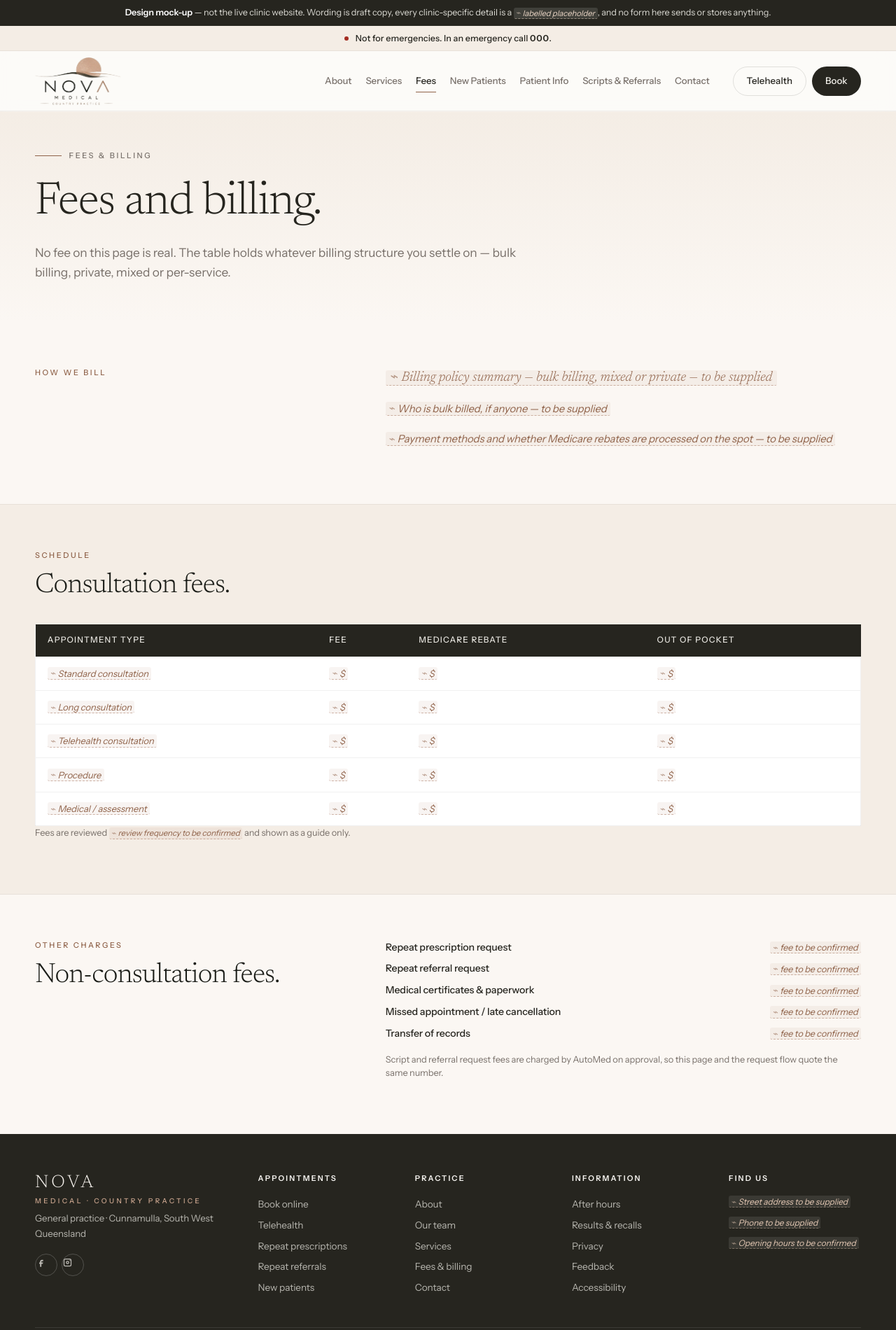
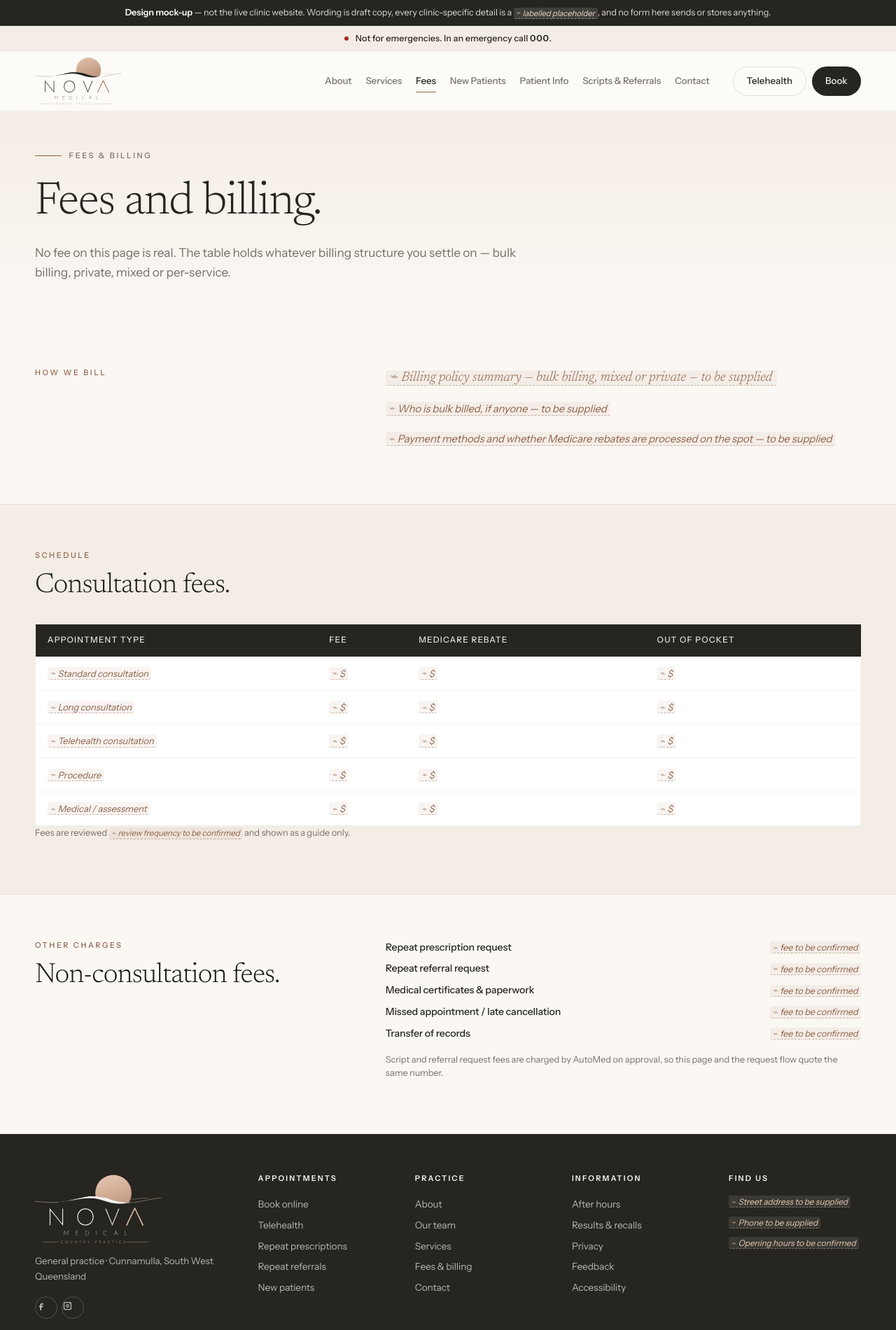
Before and after one commit to anirudhatalmale6-alt/rural-clinic-site-preview, a plain HTML site: page fees.html in a window 1280 px wide. Shown: the top 1900 px of the page at 70% size. Drawn offline with Linux system fonts and the light colour scheme.

Commit message:
Vector logo rebuilt: SVG in header, reversed SVG in footer, favicons

```diff
--- a/fees.html
+++ b/fees.html
@@ -9,6 +9,9 @@
 <link rel="preconnect" href="https://fonts.googleapis.com">
 <link rel="preconnect" href="https://fonts.gstatic.com" crossorigin>
 <link href="https://fonts.googleapis.com/css2?family=Newsreader:ital,opsz,wght@0,6..72,200;0,6..72,300;0,6..72,400;1,6..72,300&family=Instrument+Sans:wght@400;500;600&display=swap" rel="stylesheet">
+<link rel="icon" href="favicon.svg" type="image/svg+xml">
+<link rel="icon" href="favicon-512.png" sizes="512x512">
+<link rel="apple-touch-icon" href="apple-touch-icon.png">
 <link rel="stylesheet" href="styles.css">
 </head>
 <body>
@@ -25,8 +28,8 @@
 
 <header class="site">
   <div class="wrap hdr">
-    <a class="brand" href="index.html" aria-label="Nova Medical Country Practice — home">
-      <img class="logo" src="logo.png" alt="Nova Medical — Country Practice" width="531" height="293">
+    <a class="brand" href="index.html" aria-label="Nova Country Practice — home">
+      <img class="logo" src="logo.svg" alt="Nova Country Practice" width="531" height="293">
     </a>
     <nav class="mainnav" aria-label="Main"><a href="about.html">About</a><a href="services.html">Services</a><a href="fees.html" class="on">Fees</a><a href="new-patients.html">New Patients</a><a href="patient-info.html">Patient Info</a><a href="requests.html">Scripts &amp; Referrals</a><a href="contact.html">Contact</a></nav>
     <div class="hdr-actions">
@@ -94,7 +97,7 @@
   <div class="wrap">
     <div class="fgrid">
       <div class="fcol fbrand">
-        <p class="fwordmark"><span class="fw1">Nova</span><span class="fw2">Medical &middot; Country Practice</span></p>
+        <img class="flogo" src="logo-reversed.svg" alt="Nova Country Practice" width="531" height="293">
         <p class="fsub">General practice &middot; Cunnamulla, South West Queensland</p>
         <div class="socials">
           <a href="#" aria-label="Facebook (link to be supplied)"><svg viewBox="0 0 24 24" aria-hidden="true"><path d="M14 9h3V6h-3c-2.2 0-4 1.8-4 4v2H8v3h2v7h3v-7h3l1-3h-4v-2c0-.6.4-1 1-1z"/></svg></a>
--- a/styles.css
+++ b/styles.css
@@ -360,9 +360,7 @@ header.site{position:sticky;top:0;z-index:100;background:rgba(252,251,249,.9);ba
 /* ---------- footer ---------- */
 footer.site{background:var(--deep);color:rgba(240,238,232,.72);padding:3.6rem 0 1.8rem;font-size:.88rem}
 footer .ph{background:rgba(255,255,255,.09);color:#E3C7B3;border-bottom-color:rgba(227,199,179,.4)}
-.fwordmark{font-family:var(--serif);font-weight:300;color:#F7F3EE;line-height:1;margin-bottom:.55rem}
-.fwordmark .fw1{display:block;font-size:1.6rem;letter-spacing:.16em;text-transform:uppercase}
-.fwordmark .fw2{display:block;font-family:var(--sans);font-size:.62rem;letter-spacing:.34em;text-transform:uppercase;color:var(--clay-lt);margin-top:.5rem;font-weight:500}
+.flogo{width:180px;height:auto;margin-bottom:.9rem}
 footer .socials a{border-color:rgba(255,255,255,.2);color:rgba(240,238,232,.75)}
 footer .socials a:hover{background:var(--clay-lt);color:var(--deep);border-color:var(--clay-lt)}
 .fgrid{display:grid;grid-template-columns:1.5fr repeat(4,1fr);gap:2.2rem}
```
Also changed, not shown: about.html (+6 -3 lines), contact.html (+6 -3 lines), index.html (+6 -3 lines), new-patients.html (+6 -3 lines), patient-info.html (+6 -3 lines), requests.html (+6 -3 lines), services.html (+6 -3 lines), apple-touch-icon.png (added), favicon-512.png (added), favicon.svg (added), logo-reversed.svg (added), logo.png (deleted), logo.svg (added).
